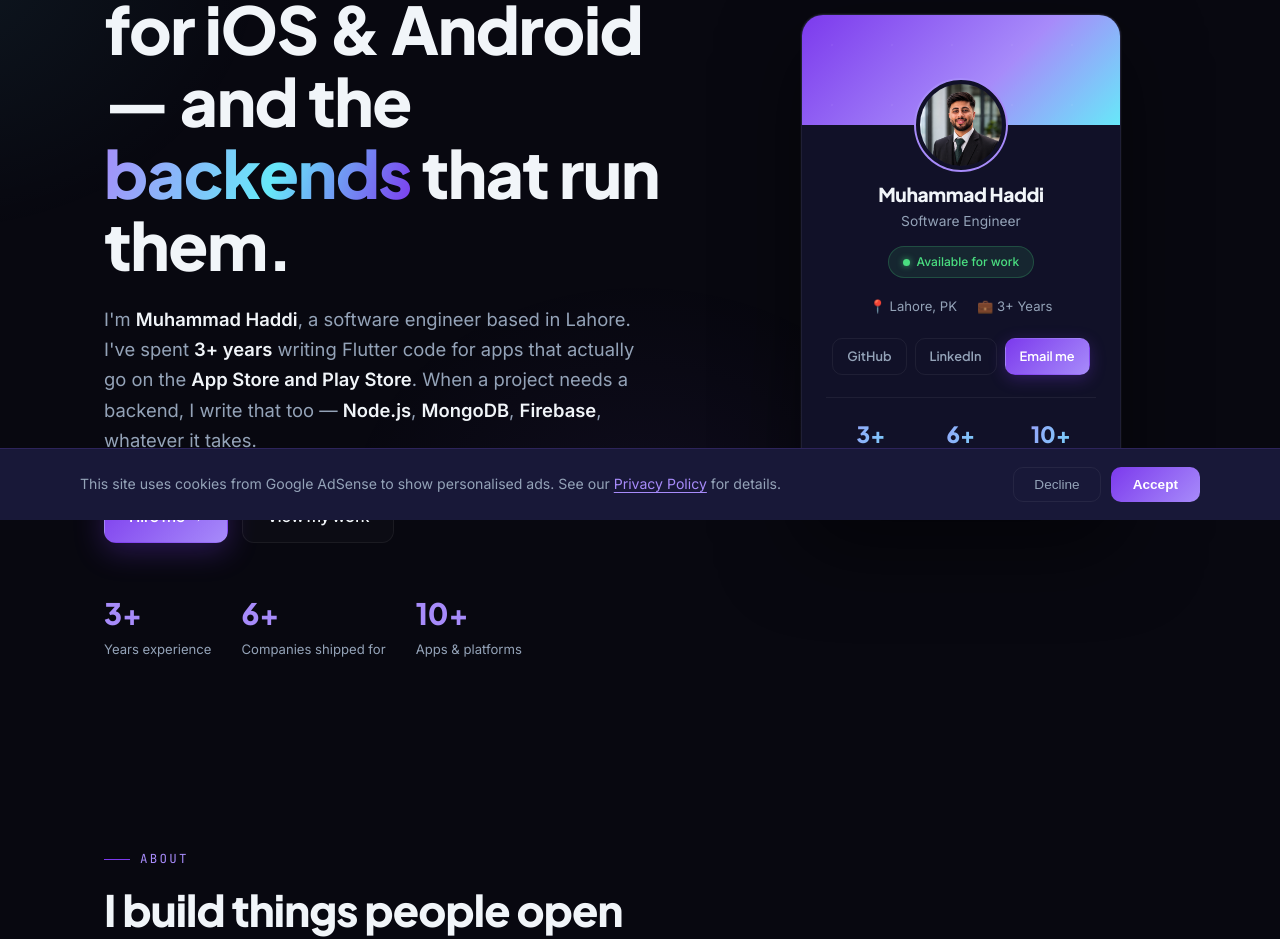
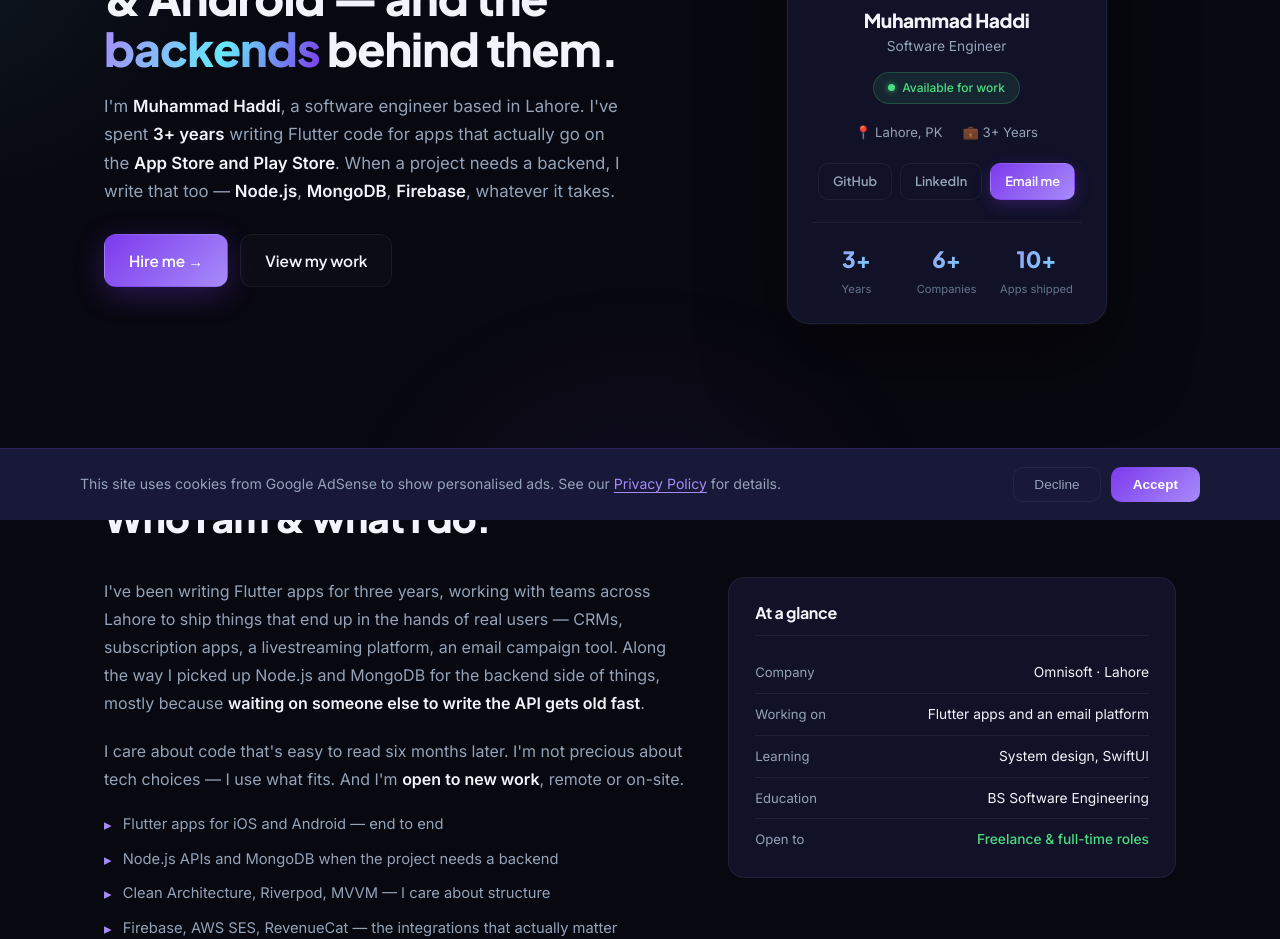
Before and after one commit to mhaddi12/mhaddi12, a Next.js app: page / in a window 1280 px wide. Shown: the part 280-1219 px from the top of the page. Built offline with nearby package versions, Linux system fonts and the light colour scheme.

Commit message:
Refactor code structure for improved readability and maintainability

```diff
--- a/app/globals.css
+++ b/app/globals.css
@@ -88,16 +88,16 @@ header.nav.scrolled { border-bottom: 1px solid var(--line-soft); background: rgb
 .burger span { width: 24px; height: 2px; background: var(--text); transition: .3s; border-radius: 2px; }
 
 /* ─── HERO ─── */
-.hero { padding: 150px 0 90px; }
-.hero-grid { display: grid; grid-template-columns: 1.15fr 0.85fr; gap: 60px; align-items: center; }
-.hero h1 { font-size: clamp(2.5rem, 6vw, 4.1rem); font-weight: 800; margin: 22px 0 0; }
+.hero { padding: 120px 0 64px; }
+.hero-grid { display: grid; grid-template-columns: 1.1fr 0.9fr; gap: 52px; align-items: center; }
+.hero h1 { font-size: clamp(1.9rem, 3.6vw, 2.9rem); font-weight: 800; margin: 16px 0 0; }
 .hero h1 .grad {
   background: linear-gradient(110deg, var(--violet), var(--cyan) 55%, var(--violet-deep));
   -webkit-background-clip: text; background-clip: text; -webkit-text-fill-color: transparent;
 }
-.hero .lead { color: var(--muted); font-size: 1.15rem; max-width: 540px; margin-top: 22px; }
+.hero .lead { color: var(--muted); font-size: 1.05rem; max-width: 520px; margin-top: 18px; line-height: 1.7; }
 .hero .lead b { color: var(--text); font-weight: 600; }
-.hero-cta { display: flex; gap: 14px; margin-top: 34px; flex-wrap: wrap; }
+.hero-cta { display: flex; gap: 12px; margin-top: 28px; flex-wrap: wrap; }
 .btn {
   font-family: var(--font-space); font-weight: 600; font-size: 0.96rem;
   padding: 13px 24px; border-radius: 12px; cursor: pointer;
@@ -202,25 +202,25 @@ header.nav.scrolled { border-bottom: 1px solid var(--line-soft); background: rgb
 .pc-stat-l { display: block; font-size: 0.7rem; color: var(--muted-2); margin-top: 2px; }
 
 /* ─── SECTIONS ─── */
-section { padding: 90px 0; }
-.sec-head { margin-bottom: 50px; max-width: 640px; }
-.sec-head h2 { font-size: clamp(1.9rem, 4vw, 2.7rem); font-weight: 800; margin-top: 16px; }
+section { padding: 68px 0; }
+.sec-head { margin-bottom: 38px; max-width: 640px; }
+.sec-head h2 { font-size: clamp(1.75rem, 3.5vw, 2.4rem); font-weight: 800; margin-top: 12px; }
 .sec-head p { color: var(--muted); margin-top: 14px; font-size: 1.05rem; }
 
 /* about */
-.about-grid { display: grid; grid-template-columns: 1.3fr 1fr; gap: 50px; align-items: start; }
+.about-grid { display: grid; grid-template-columns: 1.3fr 1fr; gap: 42px; align-items: start; }
 
 .about-intro {
-  color: var(--muted); font-size: 1.08rem; line-height: 1.8; margin-bottom: 28px;
+  color: var(--muted); font-size: 1rem; line-height: 1.75; margin-bottom: 20px;
 }
 .about-intro b { color: var(--text); font-weight: 600; }
 
-.strength-list { list-style: none; display: flex; flex-direction: column; gap: 13px; }
+.strength-list { list-style: none; display: flex; flex-direction: column; gap: 11px; margin-top: 4px; }
 .strength-list li {
-  display: flex; align-items: flex-start; gap: 13px;
-  font-size: 0.95rem; color: var(--muted); line-height: 1.5;
+  display: flex; align-items: flex-start; gap: 11px;
+  font-size: 0.92rem; color: var(--muted); line-height: 1.5;
 }
-.sl-ico { font-size: 1.05rem; flex-shrink: 0; margin-top: 1px; }
+.sl-ico { font-size: 0.95rem; flex-shrink: 0; margin-top: 1px; color: var(--violet); }
 
 /* at a glance card */
 .at-glance-card {
@@ -236,16 +236,16 @@ section { padding: 90px 0; }
 }
 .agc-row {
   display: flex; justify-content: space-between; align-items: baseline;
-  gap: 16px; padding: 11px 0; border-bottom: 1px solid var(--line-soft);
-  font-size: 0.9rem;
+  gap: 14px; padding: 9px 0; border-bottom: 1px solid var(--line-soft);
+  font-size: 0.88rem;
 }
 .agc-row:last-child { border-bottom: 0; padding-bottom: 0; }
-.agc-label { color: var(--muted); flex-shrink: 0; font-size: 0.85rem; }
-.agc-value { color: var(--text); text-align: right; font-size: 0.88rem; }
+.agc-label { color: var(--muted); flex-shrink: 0; font-size: 0.82rem; }
+.agc-value { color: var(--text); text-align: right; font-size: 0.86rem; }
 .agc-row.agc-green .agc-value { color: #4ade80; font-weight: 500; }
 
 /* skills */
-.skill-grid { display: grid; grid-template-columns: repeat(auto-fill, minmax(280px, 1fr)); gap: 18px; }
+.skill-grid { display: grid; grid-template-columns: repeat(auto-fill, minmax(270px, 1fr)); gap: 14px; }
 .skill-card {
   background: var(--surface); border: 1px solid var(--line-soft);
   border-radius: var(--radius); padding: 24px;
@@ -280,7 +280,7 @@ section { padding: 90px 0; }
 
 /* experience */
 .timeline { position: relative; }
-.rel { display: grid; grid-template-columns: 150px 1fr; gap: 28px; padding-bottom: 14px; }
+.rel { display: grid; grid-template-columns: 140px 1fr; gap: 24px; padding-bottom: 10px; }
 .rel-meta { text-align: right; padding-top: 4px; }
 .rel-ver { font-family: var(--font-mono); color: var(--violet); font-size: 0.9rem; font-weight: 500; }
 .rel-date { font-size: 0.78rem; color: var(--muted-2); margin-top: 4px; }
@@ -312,7 +312,7 @@ section { padding: 90px 0; }
 }
 
 /* projects */
-.proj-grid { display: grid; grid-template-columns: repeat(auto-fill, minmax(330px, 1fr)); gap: 22px; }
+.proj-grid { display: grid; grid-template-columns: repeat(auto-fill, minmax(310px, 1fr)); gap: 16px; }
 .proj-card {
   background: var(--surface); border: 1px solid var(--line-soft);
   border-radius: var(--radius); padding: 28px;
@@ -357,7 +357,7 @@ footer { border-top: 1px solid var(--line-soft); padding: 34px 0; text-align: ce
 footer .mono { color: var(--muted); }
 
 /* reveal animation */
-.reveal { opacity: 0; transform: translateY(26px); transition: opacity .7s var(--ease), transform .7s var(--ease); }
+.reveal { opacity: 0; transform: translateY(22px); transition: opacity .65s var(--ease), transform .65s var(--ease); }
 .reveal.in { opacity: 1; transform: none; }
 
 /* ─── RESPONSIVE ─── */
--- a/components/sections/About.tsx
+++ b/components/sections/About.tsx
@@ -19,7 +19,7 @@ export default function About() {
       <div className="wrap">
         <div className="sec-head reveal">
           <span className="eyebrow">About</span>
-          <h2>I build things people open every day.</h2>
+          <h2>Who I am &amp; what I do.</h2>
         </div>
         <div className="about-grid">
           <div className="about-text reveal">
--- a/components/sections/Hero.tsx
+++ b/components/sections/Hero.tsx
@@ -9,8 +9,8 @@ export default function Hero() {
         <div>
           <span className="eyebrow">Flutter · Node.js · Mobile Engineering</span>
           <h1>
-            I build <span className="grad">Flutter apps</span> for iOS &amp; Android —{' '}
-            and the <span className="grad">backends</span> that run them.
+            I build <span className="grad">Flutter apps</span> for iOS &amp; Android
+            — and the <span className="grad">backends</span> behind them.
           </h1>
           <p className="lead">
             I&apos;m <b>Muhammad Haddi</b>, a software engineer based in Lahore. I&apos;ve spent{' '}
@@ -21,14 +21,6 @@ export default function Hero() {
           <div className="hero-cta">
             <Link href="#contact" className="btn btn-primary">Hire me →</Link>
             <Link href="#projects" className="btn btn-ghost">View my work</Link>
-          </div>
-          <div className="hero-stats">
-            {heroStats.map((s) => (
-              <div key={s.l} className="stat">
-                <div className="n">{s.n}</div>
-                <div className="l">{s.l}</div>
-              </div>
-            ))}
           </div>
         </div>
 
--- a/lib/data.ts
+++ b/lib/data.ts
@@ -17,9 +17,9 @@ export const siteConfig = {
 };
 
 export const heroStats = [
-  { n: '3+', l: 'Years experience' },
-  { n: '6+', l: 'Companies shipped for' },
-  { n: '10+', l: 'Apps & platforms' },
+  { n: '3+', l: 'Years' },
+  { n: '6+', l: 'Companies' },
+  { n: '10+', l: 'Apps shipped' },
 ];
 
 export const skills = [
```
Also changed, not shown: 1 other file (tests, documents, lock files or other folders).
